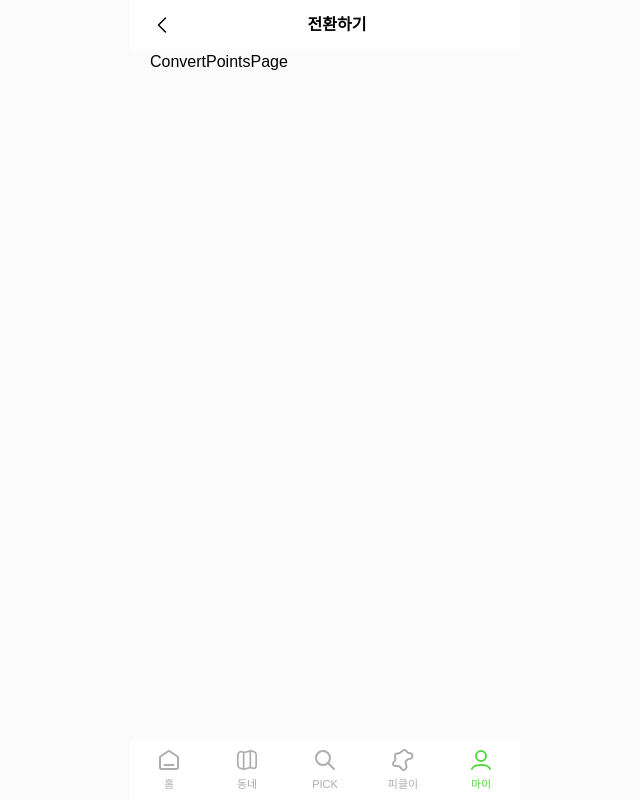
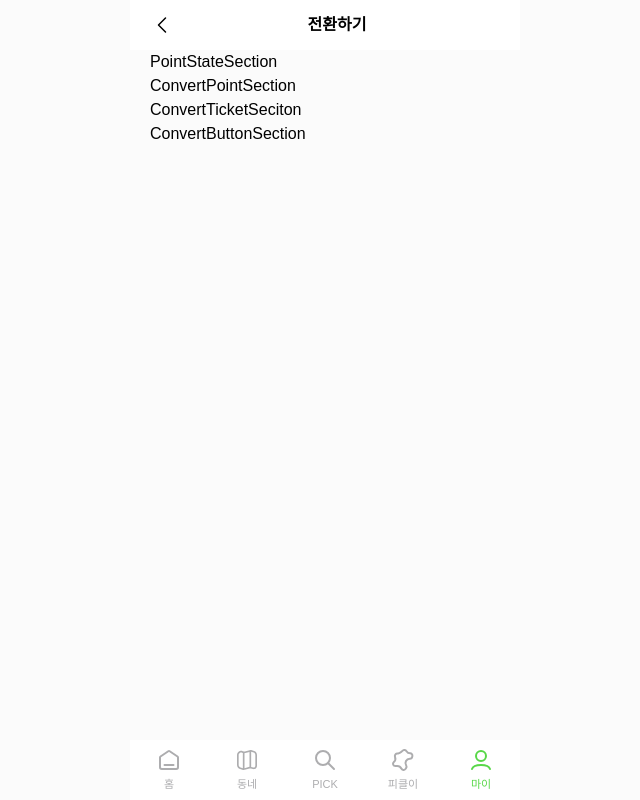
Before and after one commit to tgyeongt/PICKL_FE, a React (Vite) app: page /my/points-convert in a window 1280 px wide. Shown: the whole page, without its empty margins (315-955 px from the left). Built offline with nearby package versions, Linux system fonts and the light colour scheme; no server answers; a web font is replaced by a local one.

Commit message:
✨ Feat: ConvertPointsPage - 기본 틀 구현

```diff
--- /dev/null
+++ b/src/routes/my/ConvertButtonSection.jsx
@@ -0,0 +1,3 @@
+export default function ConvertButtonSection() {
+  return <p>ConvertButtonSection</p>;
+}
--- /dev/null
+++ b/src/routes/my/ConvertPointSection.jsx
@@ -0,0 +1,3 @@
+export default function ConvertPointSection() {
+  return <p>ConvertPointSection</p>;
+}
--- a/src/routes/my/ConvertPointsPage.jsx
+++ b/src/routes/my/ConvertPointsPage.jsx
@@ -1,4 +1,9 @@
+import styled from "styled-components";
 import useHeader from "../../shared/hooks/useHeader";
+import PointStateSection from "./PointStateSection";
+import ConvertPointSection from "./ConvertPointSection";
+import ConvertTicketSection from "./ConvertTicketSection";
+import ConvertButtonSection from "./ConvertButtonSection";
 
 export default function ConvertPointsPage() {
   useHeader({
@@ -6,5 +11,14 @@ export default function ConvertPointsPage() {
     showBack: true,
   });
 
-  return <p>ConvertPointsPage</p>;
+  return (
+    <ConvertPointsPageWrapper>
+      <PointStateSection />
+      <ConvertPointSection />
+      <ConvertTicketSection />
+      <ConvertButtonSection />
+    </ConvertPointsPageWrapper>
+  );
 }
+
+const ConvertPointsPageWrapper = styled.div``;
--- /dev/null
+++ b/src/routes/my/ConvertTicketSection.jsx
@@ -0,0 +1,3 @@
+export default function ConvertTicketSection() {
+  return <p>ConvertTicketSeciton</p>;
+}
--- /dev/null
+++ b/src/routes/my/PointStateSection.jsx
@@ -0,0 +1,3 @@
+export default function PointStateSection() {
+  return <p>PointStateSection</p>;
+}
```
